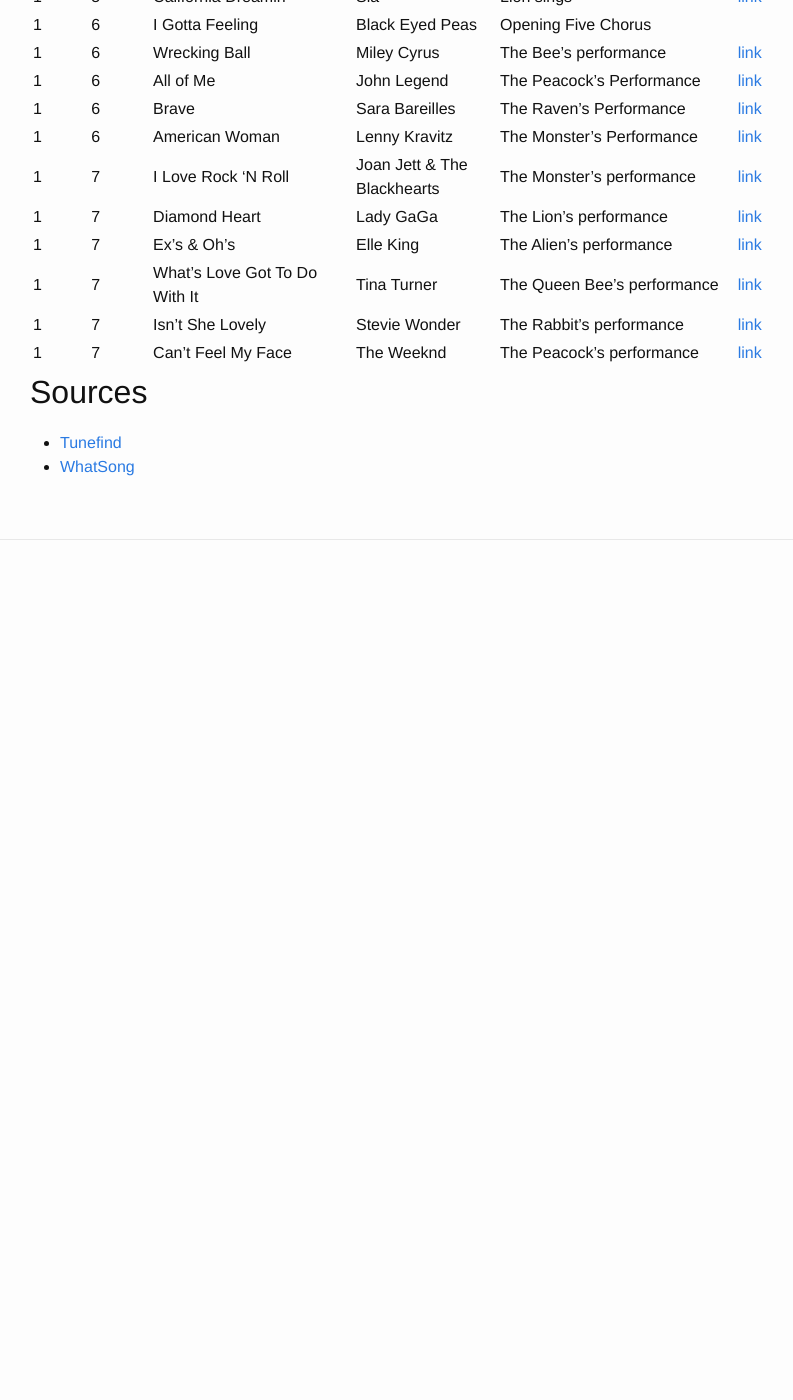
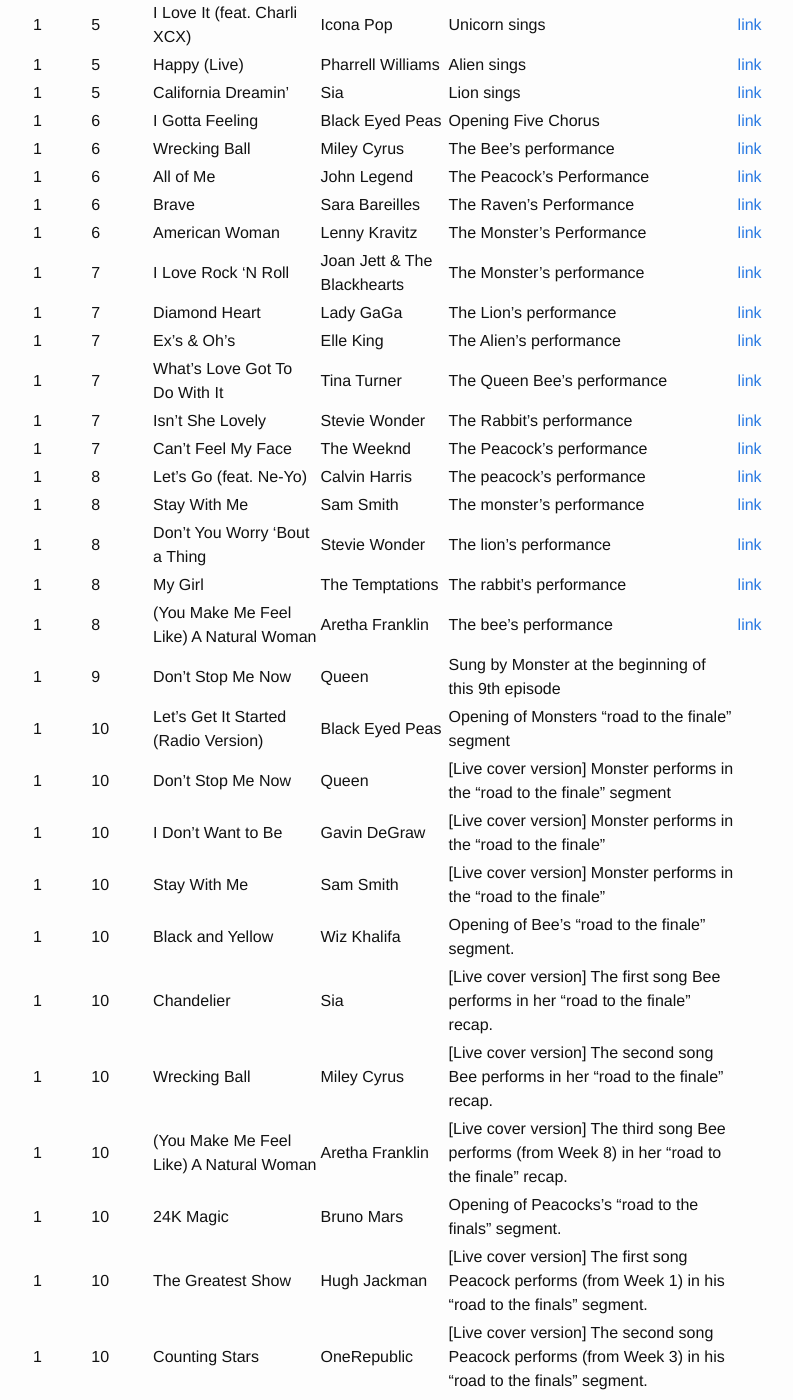
Before and after one commit to roclar/roclar.github.io, a Jekyll site: the page built from MaskedSingerSongs.md, in a window 1280 px wide and 1400 px high, scrolled down 1536 px. Shown: the whole window, without its empty margins (240-1033 px from the left). Built offline with Jekyll 4.4.1, drawn with Linux system fonts in a browser that asks for light colours; our own code applies the rules of GitHub Pages for plain Markdown files; before the commit the page ends 2166 px from its top, so only the background shows below that; some of the changed text lies outside the part shown.

Commit message:
Added rest of season 1

```diff
--- a/MaskedSingerSongs.md
+++ b/MaskedSingerSongs.md
@@ -38,12 +38,12 @@
 | 1 | 4 | Lovefool | The Cardigans | Alien sings | [link](https://www.youtube.com/watch?v=6yoKFl56Nec&list=PLz9NWt_Q83CldTe4lzyIUBtsVszAY6D1r&index=18) |
 | 1 | 4 | Time After Time | Cyndi Lauper | Poodle sings | [link](https://www.youtube.com/watch?v=fjvHxGVz5_M&list=PLz9NWt_Q83CldTe4lzyIUBtsVszAY6D1r&index=22) |
 | 1 | 4 | Bad Romance | Lady GaGa | Raven sings | [link](https://www.youtube.com/watch?v=iqCW5EhhOtM&list=PLz9NWt_Q83CldTe4lzyIUBtsVszAY6D1r&index=21) |
-| 1 | 5 | On Top of the World | Imagine Dragons | The beginning where all four masked singers are on stage | |
+| 1 | 5 | On Top of the World | Imagine Dragons | The beginning where all four masked singers are on stage | [link](https://www.youtube.com/watch?v=VVQ174n-shU&list=PLz9NWt_Q83CldTe4lzyIUBtsVszAY6D1r&index=46) |
 | 1 | 5 | Poison | Bell Biv DeVoe | Rabbit Sings | [link](https://www.youtube.com/watch?v=8H04Nn85Fm0&list=PLz9NWt_Q83CldTe4lzyIUBtsVszAY6D1r&index=26) |
 | 1 | 5 | I Love It (feat. Charli XCX) | Icona Pop | Unicorn sings | [link](https://www.youtube.com/watch?v=NXEVbAmHlDk&list=PLz9NWt_Q83CldTe4lzyIUBtsVszAY6D1r&index=23) |
 | 1 | 5 | Happy (Live) | Pharrell Williams | Alien sings | [link](https://www.youtube.com/watch?v=WmiIhxbHErw&list=PLz9NWt_Q83CldTe4lzyIUBtsVszAY6D1r&index=24) |
 | 1 | 5 | California Dreamin' | Sia | Lion sings | [link](https://www.youtube.com/watch?v=z12Vveoz5QU&list=PLz9NWt_Q83CldTe4lzyIUBtsVszAY6D1r&index=25) |
-| 1 | 6 | I Gotta Feeling | Black Eyed Peas | Opening Five Chorus | |
+| 1 | 6 | I Gotta Feeling | Black Eyed Peas | Opening Five Chorus | [link](https://www.youtube.com/watch?v=otEKlnpwO-U&list=PLz9NWt_Q83CldTe4lzyIUBtsVszAY6D1r&index=45) |
 | 1 | 6 | Wrecking Ball | Miley Cyrus | The Bee's performance | [link](https://www.youtube.com/watch?v=yiKpJFw5uqU&list=PLz9NWt_Q83CldTe4lzyIUBtsVszAY6D1r&index=27) |
 | 1 | 6 | All of Me | John Legend | The Peacock's Performance | [link](https://www.youtube.com/watch?v=EJZ5oJ2JvJY&list=PLz9NWt_Q83CldTe4lzyIUBtsVszAY6D1r&index=28) |
 | 1 | 6 | Brave | Sara Bareilles | The Raven's Performance | [link](https://www.youtube.com/watch?v=f-UgymMytAY&list=PLz9NWt_Q83CldTe4lzyIUBtsVszAY6D1r&index=29) |
@@ -54,6 +54,28 @@
 | 1 | 7 | What's Love Got To Do With It | Tina Turner | The Queen Bee's performance | [link](https://www.youtube.com/watch?v=-H_Q-3KUVPw&list=PLz9NWt_Q83CldTe4lzyIUBtsVszAY6D1r&index=34) |
 | 1 | 7 | Isn't She Lovely | Stevie Wonder | The Rabbit's performance | [link](https://www.youtube.com/watch?v=e4V6O8AY8H0&list=PLz9NWt_Q83CldTe4lzyIUBtsVszAY6D1r&index=35) |
 | 1 | 7 | Can't Feel My Face | The Weeknd | The Peacock's performance | [link](https://www.youtube.com/watch?v=hcsBgb6zfTw&list=PLz9NWt_Q83CldTe4lzyIUBtsVszAY6D1r&index=36) |
+| 1 | 8 | Let's Go (feat. Ne-Yo) | Calvin Harris | The peacock’s performance | [link](https://www.youtube.com/watch?v=NGWxM4VHtA4&list=PLz9NWt_Q83CldTe4lzyIUBtsVszAY6D1r&index=37) |
+| 1 | 8 | Stay With Me | Sam Smith | The monster’s performance | [link](https://www.youtube.com/watch?v=LyKk0-PL1UU&list=PLz9NWt_Q83CldTe4lzyIUBtsVszAY6D1r&index=38) |
+| 1 | 8 | Don't You Worry 'Bout a Thing | Stevie Wonder | The lion’s performance | [link](https://www.youtube.com/watch?v=ihY9naT9a2g&list=PLz9NWt_Q83CldTe4lzyIUBtsVszAY6D1r&index=39) |
+| 1 | 8 | My Girl | The Temptations | The rabbit’s performance | [link](https://www.youtube.com/watch?v=RZYvLVVfRZ4&list=PLz9NWt_Q83CldTe4lzyIUBtsVszAY6D1r&index=40) |
+| 1 | 8 | (You Make Me Feel Like) A Natural Woman | Aretha Franklin | The bee’s performance | [link](https://www.youtube.com/watch?v=GkxuWIKqNVY&list=PLz9NWt_Q83CldTe4lzyIUBtsVszAY6D1r&index=41) |
+| 1 | 9 | Don't Stop Me Now | Queen | Sung by Monster at the beginning of this 9th episode | |
+| 1 | 10 | Let's Get It Started (Radio Version) | Black Eyed Peas | Opening of Monsters "road to the finale" segment | |
+| 1 | 10 | Don't Stop Me Now | Queen | [Live cover version] Monster performs in the "road to the finale" segment | |
+| 1 | 10 | I Don't Want to Be | Gavin DeGraw | [Live cover version] Monster performs in the "road to the finale" | |
+| 1 | 10 | Stay With Me | Sam Smith | [Live cover version] Monster performs in the "road to the finale" | |
+| 1 | 10 | Black and Yellow | Wiz Khalifa | Opening of Bee's "road to the finale" segment. | |
+| 1 | 10 | Chandelier | Sia | [Live cover version] The first song Bee performs in her "road to the finale" recap. | |
+| 1 | 10 | Wrecking Ball | Miley Cyrus | [Live cover version] The second song Bee performs in her "road to the finale" recap. | |
+| 1 | 10 | (You Make Me Feel Like) A Natural Woman | Aretha Franklin | [Live cover version] The third song Bee performs (from Week 8) in her "road to the finale" recap. | |
+| 1 | 10 | 24K Magic | Bruno Mars | Opening of Peacocks's "road to the finals" segment. | |
+| 1 | 10 | The Greatest Show | Hugh Jackman | [Live cover version] The first song Peacock performs (from Week 1) in his "road to the finals" segment. | |
+| 1 | 10 | Counting Stars | OneRepublic | [Live cover version] The second song Peacock performs (from Week 3) in his "road to the finals" segment. | |
+| 1 | 10 | Let's Go (feat. Ne-Yo) - Radio Edit | Calvin Harris | [Live cover version] The third song Peacock performs (from Week 8) in his "road to the finals" segment. | |
+| 1 | 10 | Make Way | Aloe Blacc | The second hour of the season finale; the original 12 are welcomed to the stage. | [link](https://www.youtube.com/watch?v=VVQ174n-shU&list=PLz9NWt_Q83CldTe4lzyIUBtsVszAY6D1r&index=46) |
+| 1 | 10 | Shake a Tail Feather | James & Bobby Purify | [Live cover version] Peacock kicks off the "Final 3". | [link](https://www.youtube.com/watch?v=1w1B9sLoZ2E&list=PLz9NWt_Q83CldTe4lzyIUBtsVszAY6D1r&index=42) |
+| 1 | 10 | I Can't Make You Love Me | Bonnie Raitt | [Live cover version] Bee performs. | [link](https://www.youtube.com/watch?v=YBjAR3O2WPo&list=PLz9NWt_Q83CldTe4lzyIUBtsVszAY6D1r&index=43) |
+| 1 | 10 | This Is How We Do It | Montell Jordan | [Live cover version] Monster performs. | [link](https://www.youtube.com/watch?v=yKYI6mjHiH4&list=PLz9NWt_Q83CldTe4lzyIUBtsVszAY6D1r&index=44) |
 
 ## Sources
 
```
